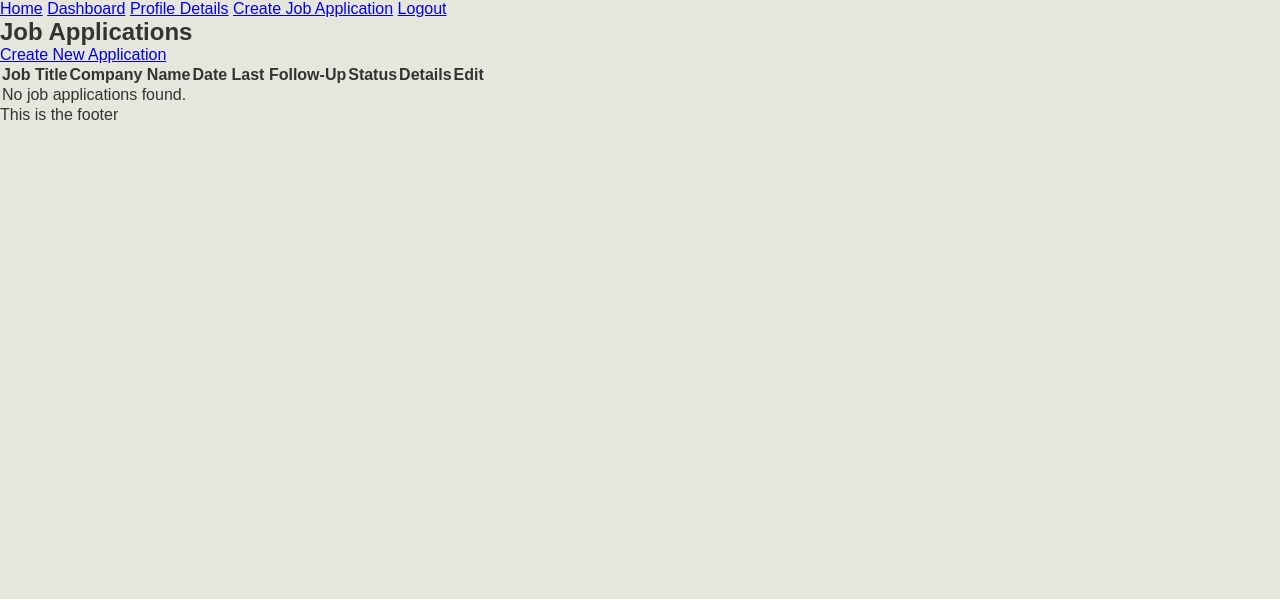
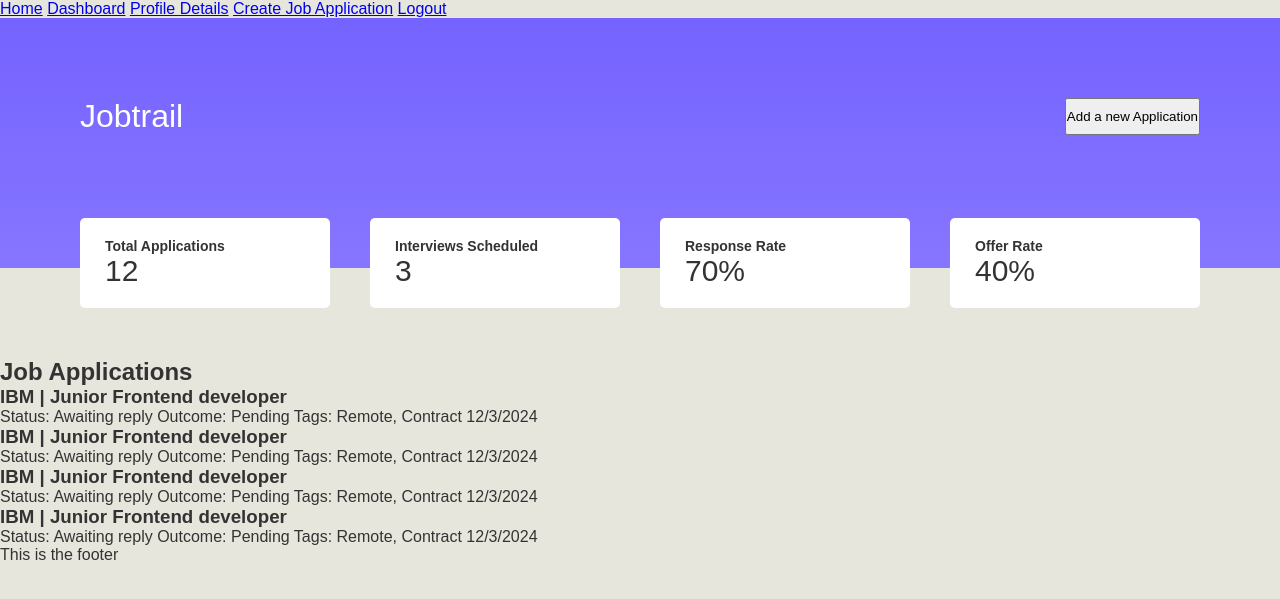
Before and after one commit to ShaneDoyleDev/jobtrail, a Django app: page /job-application/dashboard/ in a window 1280 px wide. Shown: the top 599 px of the page. Run offline with Django 5.2, Linux system fonts and the light colour scheme; the visitor is signed in with stand-in values (Sample User, id 1); data that the repository does not hold is empty.

Commit message:
restructure dashboard template

```diff
--- a/job_application/templates/dashboard.html
+++ b/job_application/templates/dashboard.html
@@ -1,41 +1,92 @@
-{% extends "base.html" %}
+{% extends 'base.html' %}
 {% load static %}
 
-{% block title %}Application Dashboard{% endblock title %}
+{% block title %}
+  Dashboard
+{% endblock %}
+
+{% block extra_css %}
+  <link rel="stylesheet" href="{% static 'css/dashboard.css' %}" />
+{% endblock %}
 
 {% block content %}
-  <h2>Job Applications</h2>
-  <a href="{% url 'jobapplication_create' %}">Create New Application</a>
-  <table>
-    <thead>
-      <tr>
-        <th>Job Title</th>
-        <th>Company Name</th>
-        <th>Date Last Follow-Up</th>
-        <th>Status</th>
-        <th>Details</th>
-        <th>Edit</th>
-      </tr>
-    </thead>
-    <tbody>
-      {% for job_application in job_applications %}
-      <tr>
-        <td><a href="{{ job_application.job_link_description }}" target="_blank">{{ job_application.job_title }}</a></td>
-        <td>{{ job_application.company_name }}</td>
-        <td>{{ job_application.date_last_followup }}</td>
-        <td>{{ job_application.status }}</td>
-        <td>
-          <a href="{% url 'jobapplication_detail' job_application.pk %}">View Details</a>
-        </td>
-        <td>
-          <a href="{% url 'jobapplication_update' job_application.pk %}">Edit</a>
-        </td>
-      </tr>
-      {% empty %}
-      <tr>
-        <td colspan="6">No job applications found.</td>
-      </tr>
-      {% endfor %}
-    </tbody>
-  </table>
+  <div class="banner-section">
+    <div class="banner-content">
+      <h1 class="title">Jobtrail</h1>
+      <button class="btn">Add a new Application</button>
+    </div>
+  </div>
+
+  <div class="metrics-section">
+    <div class="metrics-panel">
+      <h3 class="metric-title">Total Applications</h3>
+      <p class="metric-data">12</p>
+    </div>
+    <div class="metrics-panel">
+      <h3 class="metric-title">Interviews Scheduled</h3>
+      <p class="metric-data">3</p>
+    </div>
+    <div class="metrics-panel">
+      <h3 class="metric-title">Response Rate</h3>
+      <p class="metric-data">70%</p>
+    </div>
+    <div class="metrics-panel">
+      <h3 class="metric-title">Offer Rate</h3>
+      <p class="metric-data">40%</p>
+    </div>
+  </div>
+
+  <div class="chart-section"></div>
+
+  <div class="applications-section">
+    <h2>Job Applications</h2>
+    <ul>
+      <li>
+        <div class="application-item">
+          <div class="application-title">
+            <h3>IBM | Junior Frontend developer</h3>
+          </div>
+          <div class="application-details">
+            <span>Status: <span class="faded-text">Awaiting reply</span></span>
+            <span>Outcome: <span class="faded-text">Pending</span></span>
+            <span>Tags: <span class="faded-text">Remote, Contract</span></span>
+            <span class="faded-text">12/3/2024</span>
+          </div>
+        </div>
+        <div class="application-item">
+          <div class="application-title">
+            <h3>IBM | Junior Frontend developer</h3>
+          </div>
+          <div class="application-details">
+            <span>Status: <span class="faded-text">Awaiting reply</span></span>
+            <span>Outcome: <span class="faded-text">Pending</span></span>
+            <span>Tags: <span class="faded-text">Remote, Contract</span></span>
+            <span class="faded-text">12/3/2024</span>
+          </div>
+        </div>
+        <div class="application-item">
+          <div class="application-title">
+            <h3>IBM | Junior Frontend developer</h3>
+          </div>
+          <div class="application-details">
+            <span>Status: <span class="faded-text">Awaiting reply</span></span>
+            <span>Outcome: <span class="faded-text">Pending</span></span>
+            <span>Tags: <span class="faded-text">Remote, Contract</span></span>
+            <span class="faded-text">12/3/2024</span>
+          </div>
+        </div>
+        <div class="application-item">
+          <div class="application-title">
+            <h3>IBM | Junior Frontend developer</h3>
+          </div>
+          <div class="application-details">
+            <span>Status: <span class="faded-text">Awaiting reply</span></span>
+            <span>Outcome: <span class="faded-text">Pending</span></span>
+            <span>Tags: <span class="faded-text">Remote, Contract</span></span>
+            <span class="faded-text">12/3/2024</span>
+          </div>
+        </div>
+      </li>
+    </ul>
+  </div>
 {% endblock %}
```
